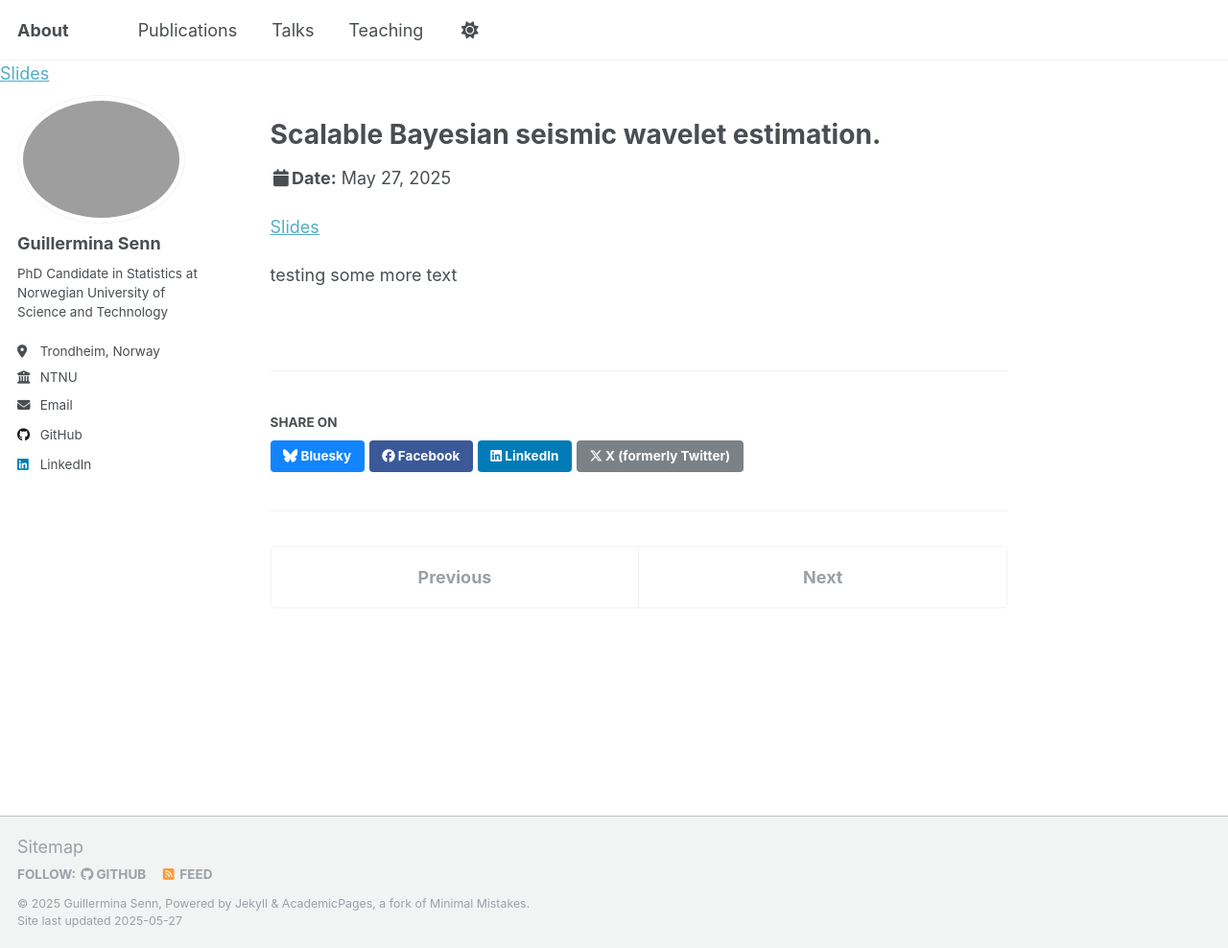
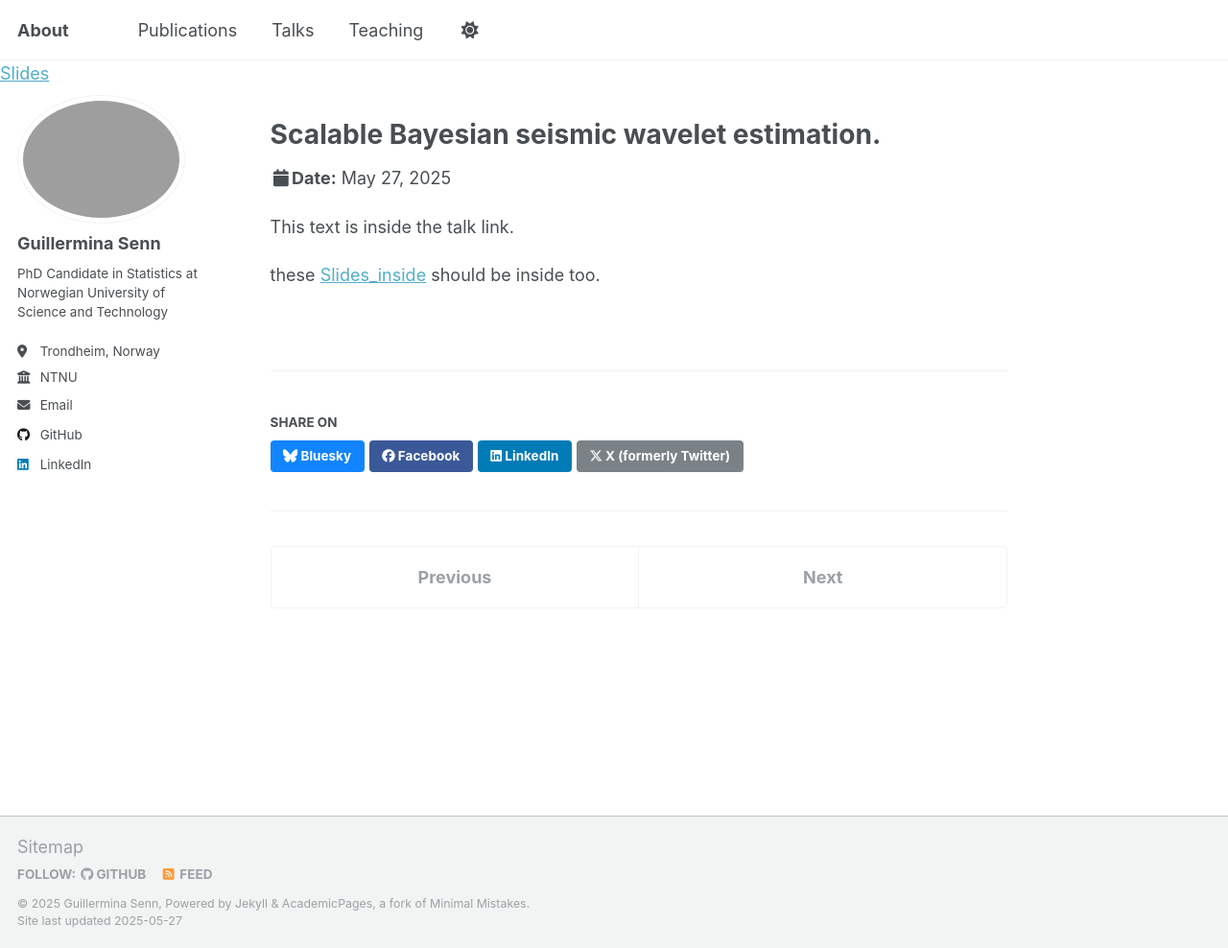
Before and after one commit to guillerminasenn/guillerminasenn.github.io, a Jekyll site: the page built from _talks/sintef2025.md, in a window 1280 px wide and 988 px high. Shown: the whole window at 96% size. Built offline with Jekyll 4.4.1, drawn with Linux system fonts in a browser that asks for light colours.

Commit message:
test talk

```diff
--- a/_talks/sintef2025.md
+++ b/_talks/sintef2025.md
@@ -5,8 +5,8 @@ date: 2025-05-27
 venue: 'SINTEF Industri, Trondheim, Norway'
 type: "Invited talk"
 slides: "/files/20250526_sintef_wave.pdf"
-url_slides: "/files/20250526_sintef_wave.pdf"
 ---
-[Slides]("/files/20250526_sintef_wave.pdf")
 
-testing some more text
+This text is inside the talk link.
+
+these [Slides_inside]("/files/20250526_sintef_wave.pdf") should be inside too.
```
